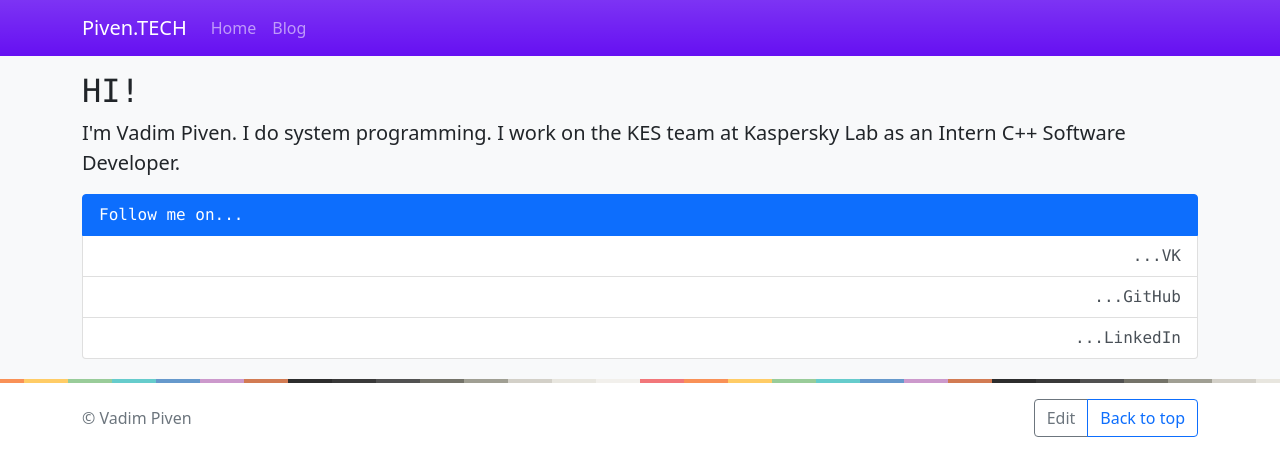
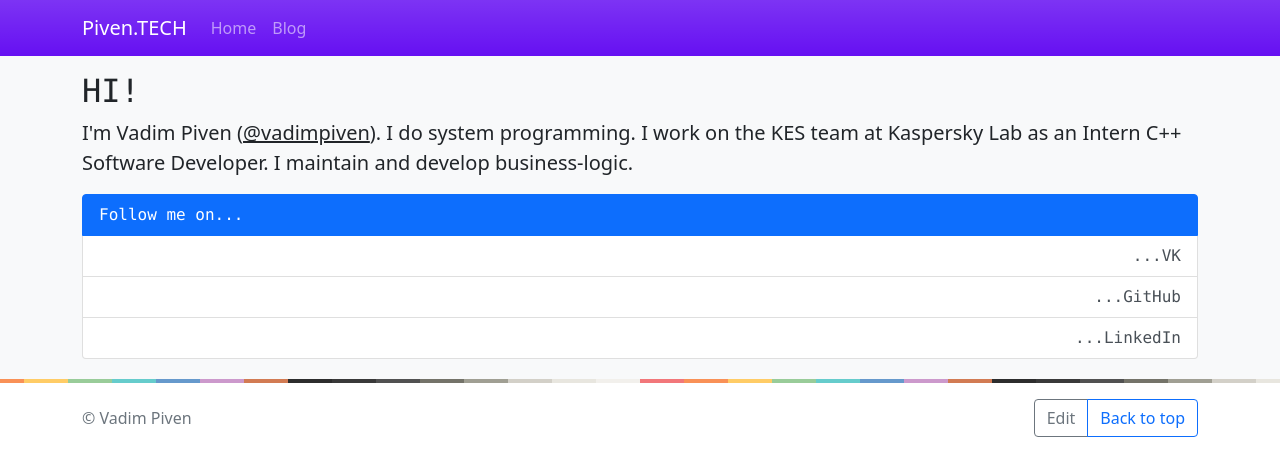
Before and after one commit to vadimpiven/vadimpiven, a Jekyll site: the page built from index.html, in a window 1280 px wide. Shown: the top 476 px of the page. Built offline with Jekyll 4.4.1, drawn with Linux system fonts in a browser that asks for light colours.

Commit message:
Update index.html

```diff
--- a/index.html
+++ b/index.html
@@ -5,7 +5,8 @@ title: Piven.TECH
 <h2 class="font-monospace">HI!</h2>
 
 <p class="lead">
-  I'm Vadim Piven. I do system programming. I work on the KES team at Kaspersky Lab as an Intern C++ Software Developer.
+  I'm Vadim Piven (<u>@vadimpiven</u>). I do system programming.
+  I work on the KES team at Kaspersky Lab as an Intern C++ Software Developer. I maintain and develop business-logic.
 </p>
 
 <div class="list-group mb-3 font-monospace">
```
